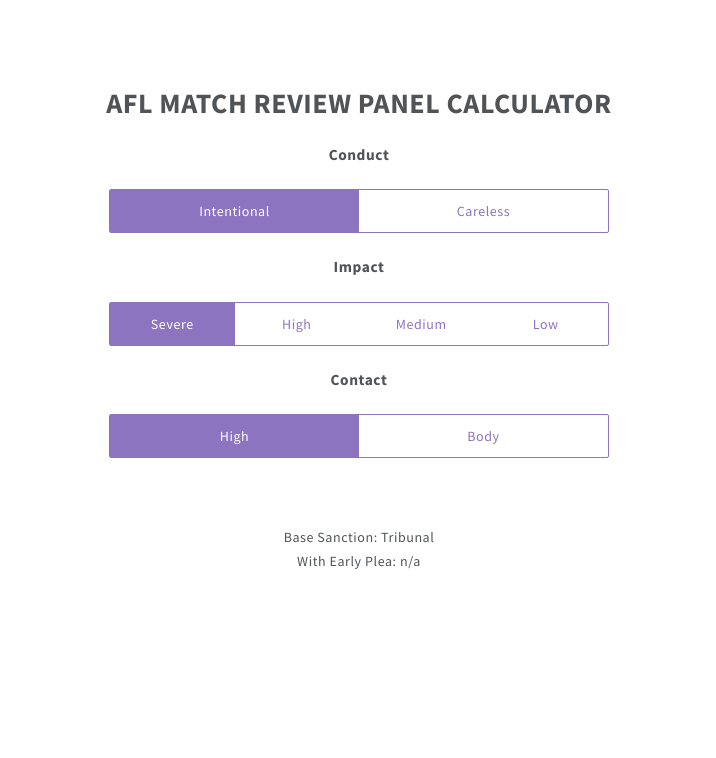
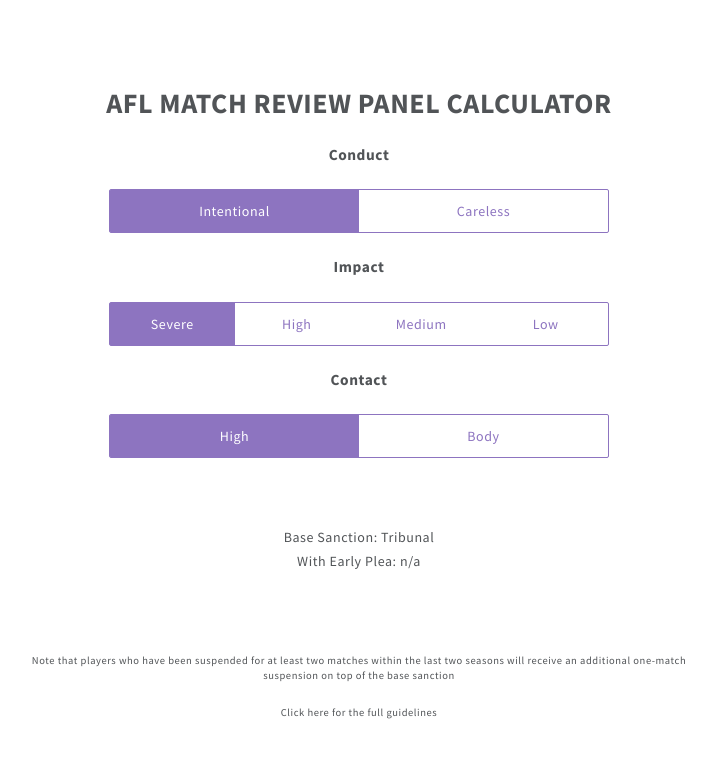
Before and after one commit to mrp-afl/mrp-afl.github.io, a plain HTML site: page index.html in a window 1280 px wide. Shown: the whole page, without its empty margins (281-997 px from the left). Drawn offline with nearby package versions, Linux system fonts and the light colour scheme.

Commit message:
Added bad record disclaimer and link to full guidelines

```diff
--- a/css/main.css
+++ b/css/main.css
@@ -120,6 +120,13 @@
   line-height: 3em;
 }
 
+.disclaimer {
+    font-size: 0.75em;
+}
+
+a {
+
+}
 
 
 
--- a/index.html
+++ b/index.html
@@ -55,6 +55,10 @@
       <br /><br /><br />
       <p>Base Sanction: <span class="baseSanction"></span></p>
       <p>With Early Plea: <span class="pleaSanction"></span></p>
+      <br /><br /><br /><br />
+      <p class="disclaimer">Note that players who have been suspended for at least two matches within the last two seasons will receive an additional one-match suspension on top of the base sanction</p>
+      <br />
+      <p class="disclaimer"><a href="http://www.afl.com.au/staticfile/AFL%20Tenant/AFL/Files/2015TribunalBooklet.pdf">Click here for the full guidelines</a>
     </div>
   </section>
 
```
